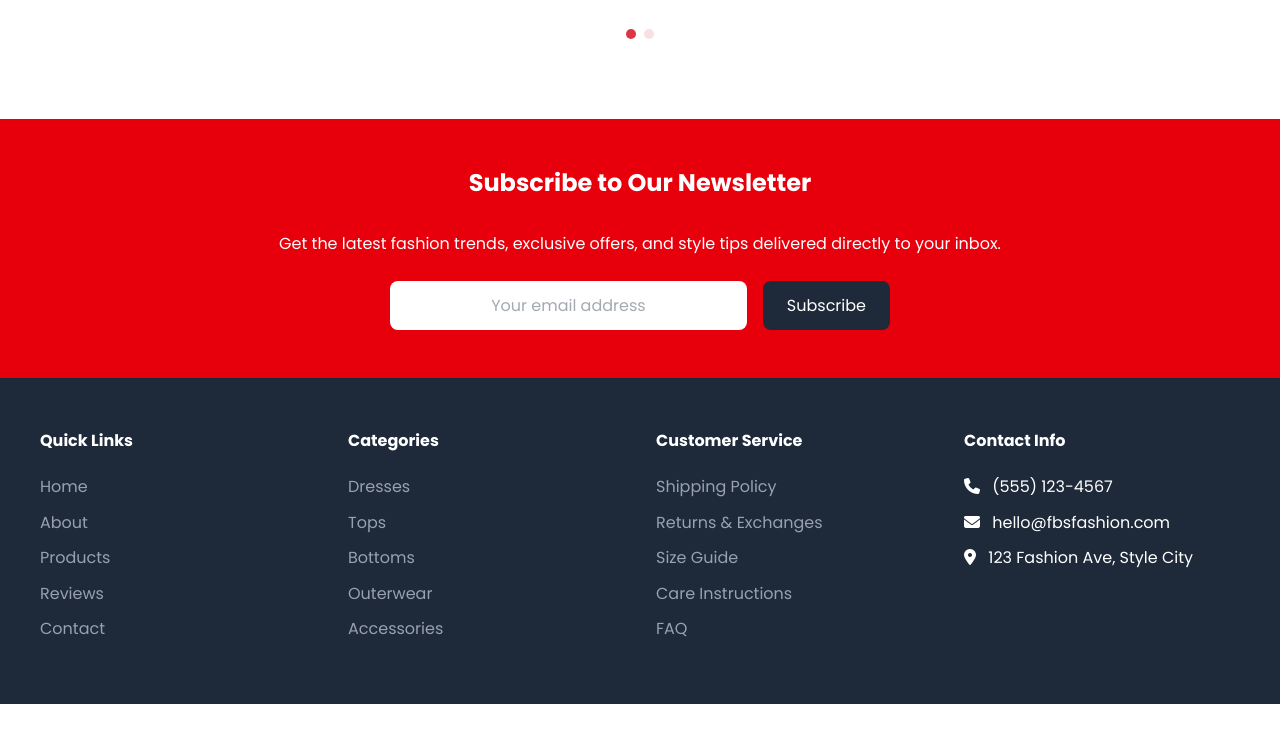
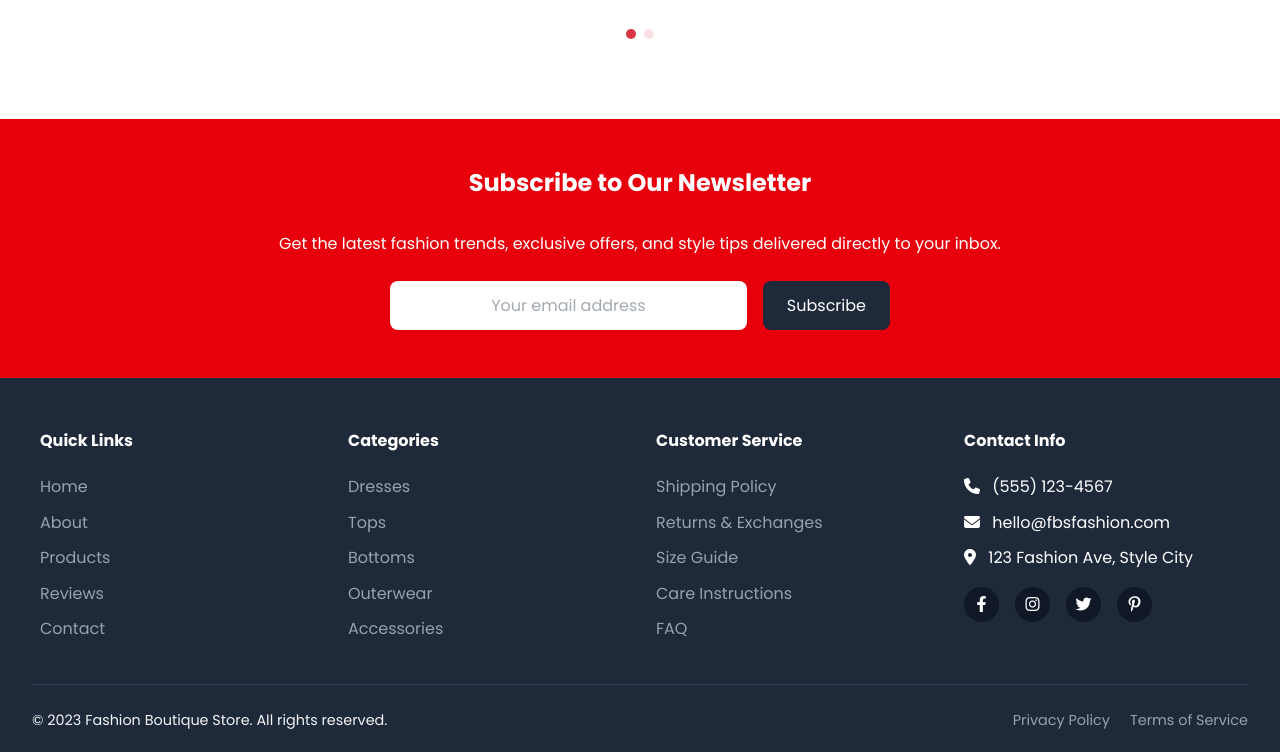
Before and after one commit to SFRREX/capstone---Tailwind-Convert, a website: page src/index.html in a window 1280 px wide. Shown: the part 3418-4170 px from the top of the page. Before the commit the page ends 4122 px from the top, so only its background shows below. Drawn offline with Linux system fonts and the light colour scheme.

Commit message:
update: footer complete

```diff
--- a/src/index.html
+++ b/src/index.html
@@ -912,6 +912,59 @@
 
                 </ul>
 
+                <!-- Social Icons -->
+
+                <div class="mt-4 flex gap-4">
+
+                    <a href="#"
+                        class="flex h-8.75 w-8.75 items-center justify-center rounded-full bg-gray-900 text-white hover:bg-red-800">
+                        <i class="fab fa-facebook-f"></i>
+                    </a>
+
+                    <a href="#"
+                        class="flex h-8.75 w-8.75 items-center justify-center rounded-full bg-gray-900 text-white hover:bg-red-800">
+                        <i class="fab fa-instagram"></i>
+                    </a>
+
+                    <a href="#"
+                        class="flex h-8.75 w-8.75 items-center justify-center rounded-full bg-gray-900 text-white hover:bg-red-800">
+                        <i class="fab fa-twitter"></i>
+                    </a>
+
+                    <a href="#"
+                        class="flex h-8.75 w-8.75 items-center justify-center rounded-full bg-gray-900 text-white hover:bg-red-800 ">
+                        <i class="fab fa-pinterest-p"></i>
+                    </a>
+
+                </div>
+
+            </div>
+
+        </div>
+
+        <!-- Footer Bottom -->
+
+        <div
+            class="flex flex-col items-center justify-between gap-3 border-t border-gray-700 pt-6 text-[0.9rem] text-gray-100 md:flex-row">
+
+            <!-- Copyright -->
+            <p class="m-0">
+                &copy; 2023 Fashion Boutique Store. All rights reserved.
+            </p>
+
+            <!-- Legal Links -->
+            <div class="flex gap-5">
+                <a href="#" class="text-gray-400 no-underline hover:text-white">
+                    Privacy Policy
+                </a>
+
+                <a href="#" class="text-gray-400 no-underline hover:text-white">
+                    Terms of Service
+                </a>
+            </div>
+
+        </div>
+
     </footer>
 
     <script src="assets/script/script.js"></script>
```
Also changed, not shown: src/output.css.
